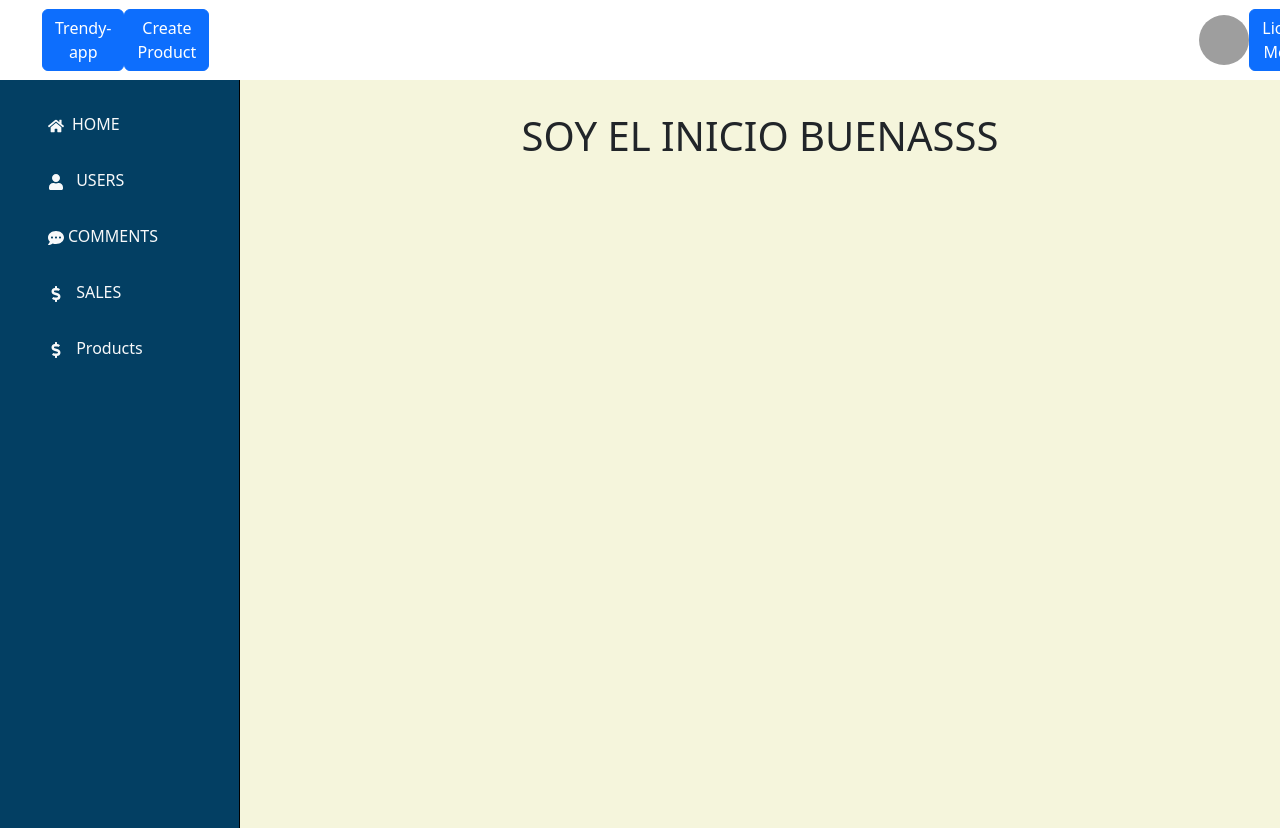
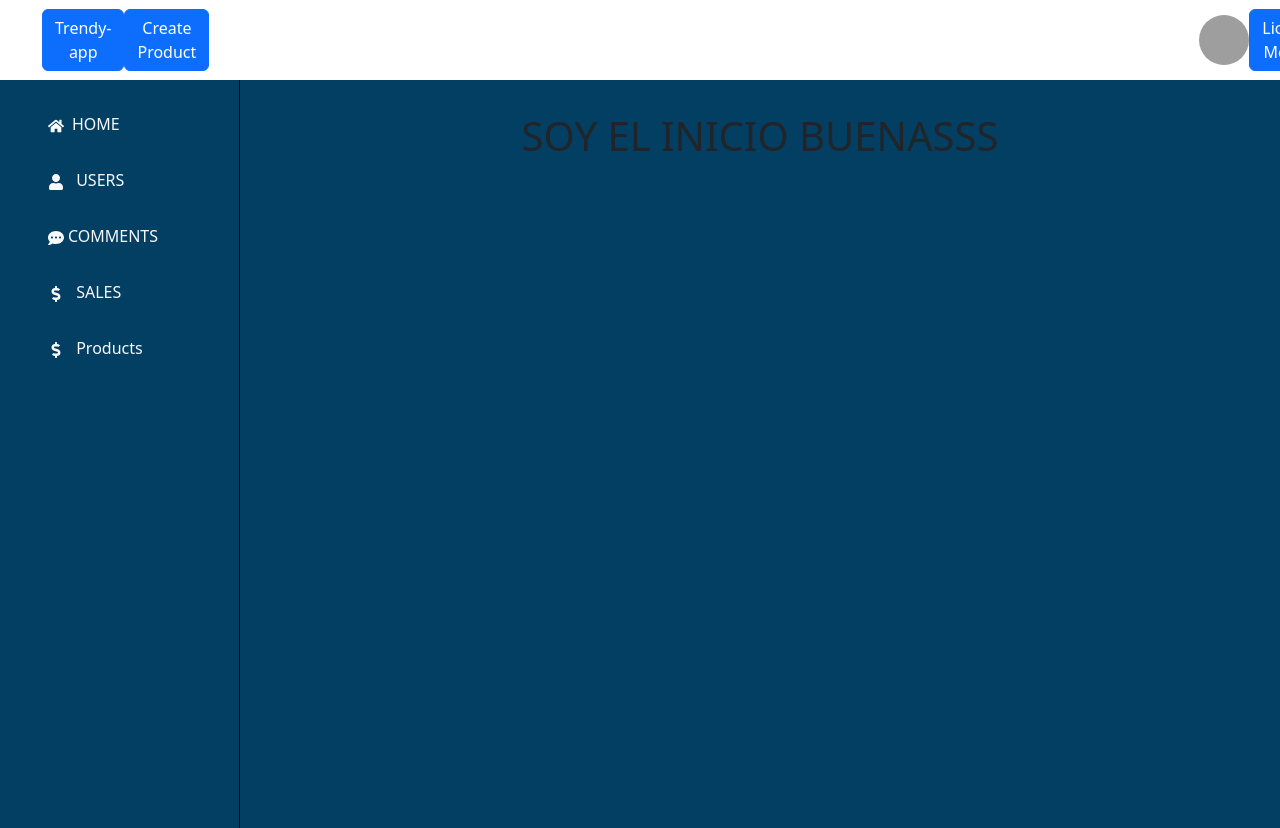
Before and after one commit to NitsugaSamot/front-trendy-app, a React (Vite) app: page /dashboard in a window 1280 px wide. Shown: the top 828 px of the page. Built offline with nearby package versions, Linux system fonts and the light colour scheme; no server answers; grey boxes are pictures that could not be loaded.

Commit message:
salvando papas 2.3

```diff
--- a/src/views/dashboard/sidebar/sidebar.css
+++ b/src/views/dashboard/sidebar/sidebar.css
@@ -12,7 +12,7 @@
 .sidebar-container {
     display: flex;
     flex-direction: column;
-      background-color:beige;
+    background-color: #033F63;
   }
 
   .content-container {
@@ -25,7 +25,6 @@
     border-right: 1px solid black;
     padding: 1rem;
     height: calc(100vh - 52px);
-      background-color: #033F63;
 
   }
 
```
Lines whose indentation alone changed are shown as unchanged.
